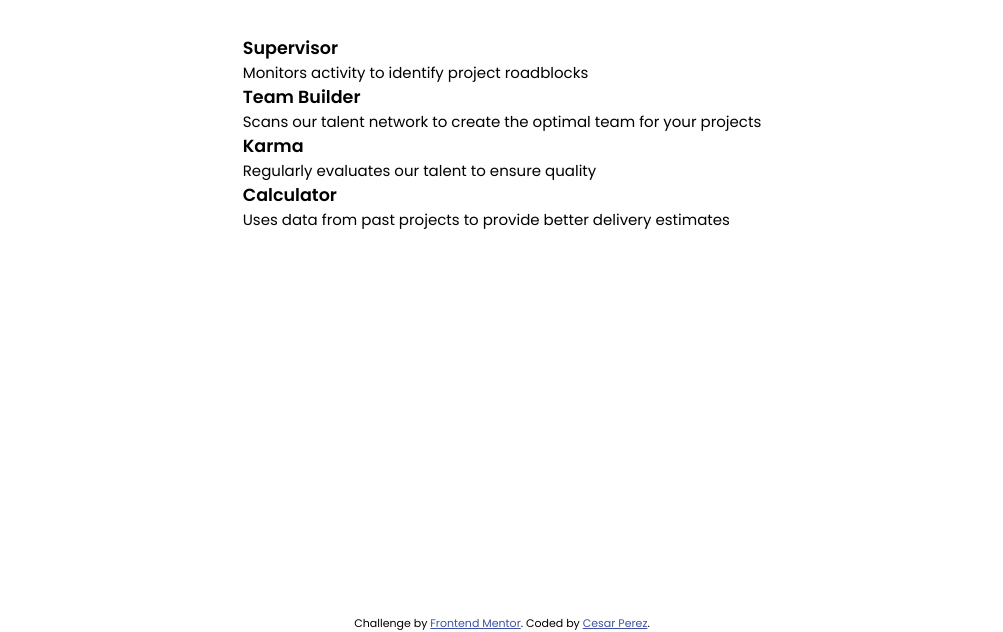
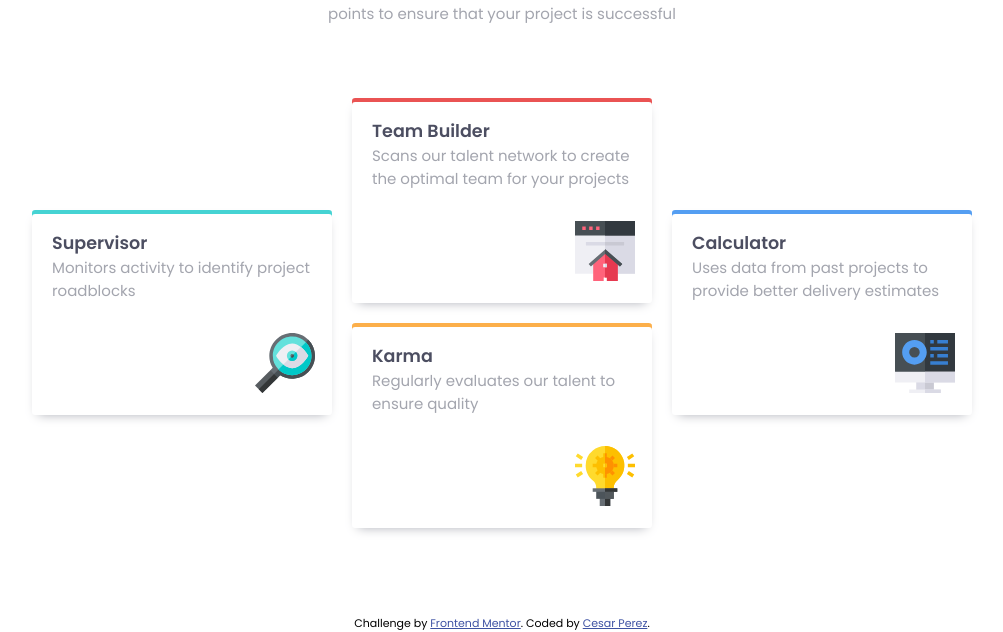
Before and after one commit to S1S4/four-card-feature-section, a plain HTML site: page index.html in a window 1280 px wide. Shown: the part 185-817 px from the top of the page, without its empty margins (138-1141 px from the left). Drawn offline with Linux system fonts and the light colour scheme.

Commit message:
added styles to cards-container and media queries

```diff
--- a/index.html
+++ b/index.html
@@ -30,14 +30,17 @@
         <h3>Supervisor</h3>
         <p>Monitors activity to identify project roadblocks</p>
       </div>
+
       <div class="card card2">
         <h3>Team Builder</h3>
         <p>Scans our talent network to create the optimal team for your projects</p>
       </div>
+
       <div class="card card3">
         <h3>Karma</h3>
         <p>Regularly evaluates our talent to ensure quality</p>
       </div>
+
       <div class="card card4">
         <h3>Calculator</h3>
         <p>Uses data from past projects to provide better delivery estimates</p>
@@ -48,7 +51,7 @@
   <footer>
     <p class="attribution">
       Challenge by <a href="https://www.frontendmentor.io?ref=challenge" target="_blank">Frontend Mentor</a>.
-      Coded by <a href="#">Cesar Perez</a>.
+      Coded by <a href="https://github.com/S1S4" target="_blank">Cesar Perez</a>.
     </p>
   </footer>
 </body>
--- a/styles/styles.css
+++ b/styles/styles.css
@@ -6,6 +6,7 @@
     --fonts1: hsl(234, 12%, 34%);
     --fonts2: hsl(229, 6%, 66%);
     --fonts3: hsl(0, 0%, 98%);
+    --shadowColor: hsl(229, 6%, 66%);
 }
 * {
     box-sizing: border-box;
@@ -56,3 +57,92 @@ body::-webkit-scrollbar {
 }
 
 /* ------------------------------------------------------ */
+
+.cards-container {
+    display: grid;
+    justify-items: center;
+    width: 100%;
+    gap: 20px;
+    margin-bottom: 25px;
+}
+.card {
+    display: flex;
+    flex-direction: column;
+    max-width: 18.75rem;
+    min-height: 12.8125rem;
+    padding: 20px 17px 0 20px;
+    border-radius: 0.2rem;
+    background-color: white;
+}
+.card h3 {
+    font-weight: 600;
+    color: var(--fonts1);
+}
+.card p {
+    font-weight: 400;
+    color: var(--fonts2);
+}
+.card1 {
+    box-shadow: inset 0px 4px 0px 0px var(--card-1-border), 0px 5px 11px -6px var(--shadowColor);
+    background: url(../images/icon-supervisor.svg) no-repeat;
+    background-position: 93% 85%;
+    background-size: 20%;
+}
+.card2 {
+    box-shadow: inset 0px 4px 0px 0px var(--card-2-border), 0px 5px 11px -6px var(--shadowColor);
+    background: url(../images/icon-team-builder.svg) no-repeat;
+    background-position: 93% 85%;
+    background-size: 20%;
+}
+.card3 {
+    box-shadow: inset 0px 4px 0px 0px var(--card-3-border), 0px 5px 11px -6px var(--shadowColor);
+    background: url(../images/icon-karma.svg) no-repeat;
+    background-position: 93% 85%;
+    background-size: 20%;
+}
+.card4 {
+    box-shadow: inset 0px 4px 0px 0px var(--card-4-border), 0px 5px 11px -6px var(--shadowColor);
+    background: url(../images/icon-calculator.svg) no-repeat;
+    background-position: 93% 85%;
+    background-size: 20%;
+}
+
+@media (min-width: 500px) and (max-width: 959px) {
+    .header #description {
+        width: 70%;
+    }
+}
+
+@media (min-width: 960px) {
+    .header {
+        justify-content: flex-end;
+    }
+    .header #description {
+        width: 66%;
+    }
+    .cards-container {
+        grid-template-columns: 18.75rem 18.75rem 18.75rem;
+        grid-template-areas:
+        "card1 card2 card4"
+        "card1 card3 card4"
+        ;
+        place-content: center;
+        justify-content: center;
+    }
+    .card1 {
+        grid-area: card1;
+        align-self: center;
+    }
+    .card2 {
+        grid-area: card2;
+        align-self: center;
+    }
+    .card3 {
+        grid-area: card3;
+        align-self: center;
+    }
+    .card4 {
+        grid-area: card4;
+        align-self: center;
+    }
+}
```
